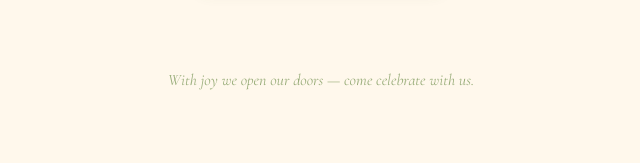
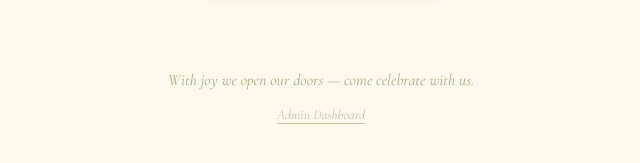
Before and after one commit to flores-naomi/HouseBlessing, a website: page public/index.html in a window 1280 px wide. Shown: the part 1480-1643 px from the top of the page, 319-959 px from the left. Before the commit the page ends 1618 px from the top, so only its background shows below. Drawn offline with nearby package versions, Linux system fonts and the light colour scheme; no server answers.

Commit message:
Add admin dashboard link to footer

```diff
--- a/public/index.html
+++ b/public/index.html
@@ -426,7 +426,12 @@
     </div>
   </div>
 
-  <footer>With joy we open our doors — come celebrate with us.</footer>
+  <footer>
+    With joy we open our doors — come celebrate with us.
+    <div style="margin-top: 16px; font-size: 0.85rem; opacity: 0.7;">
+      <a href="/admin.html" style="color: var(--gold); text-decoration: none; border-bottom: 1px solid var(--gold);">Admin Dashboard</a>
+    </div>
+  </footer>
 
   <script>
     // ── Attendee rows ───────────────────────────────────────────────────────
```
